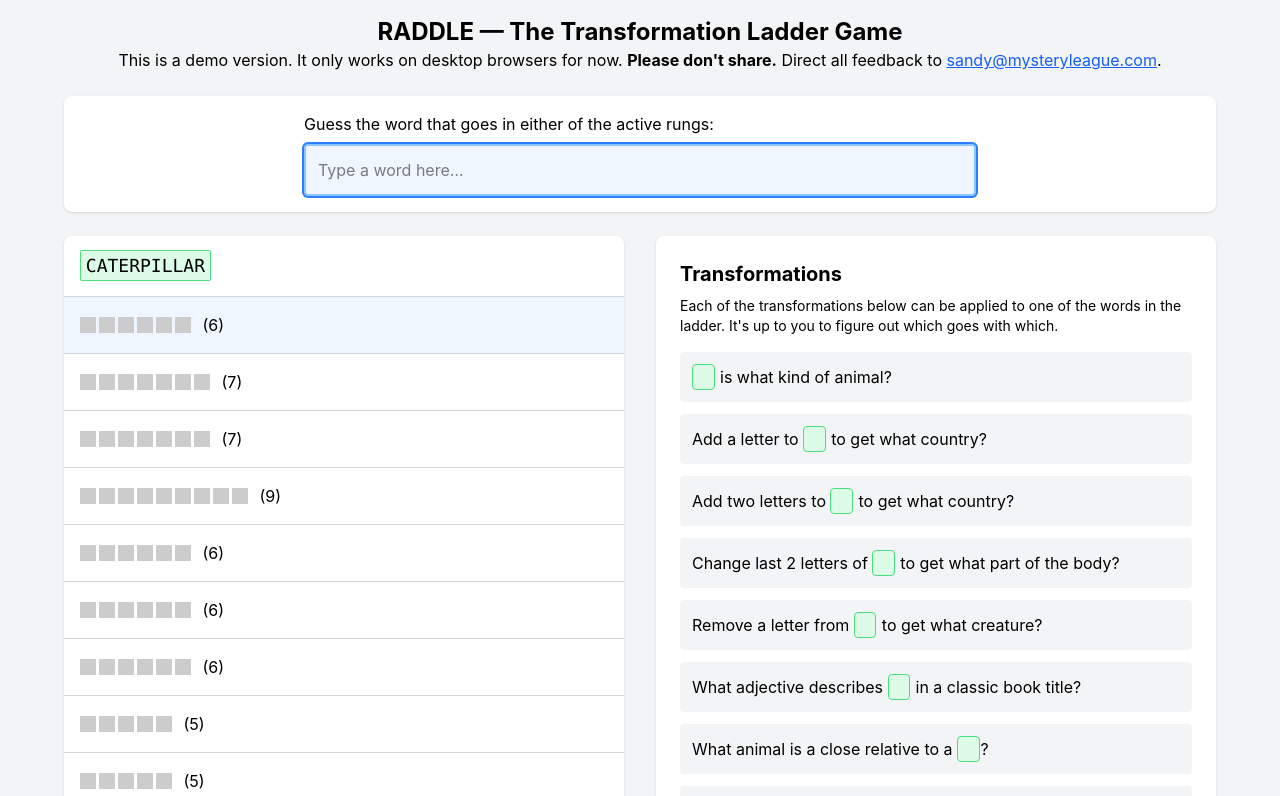
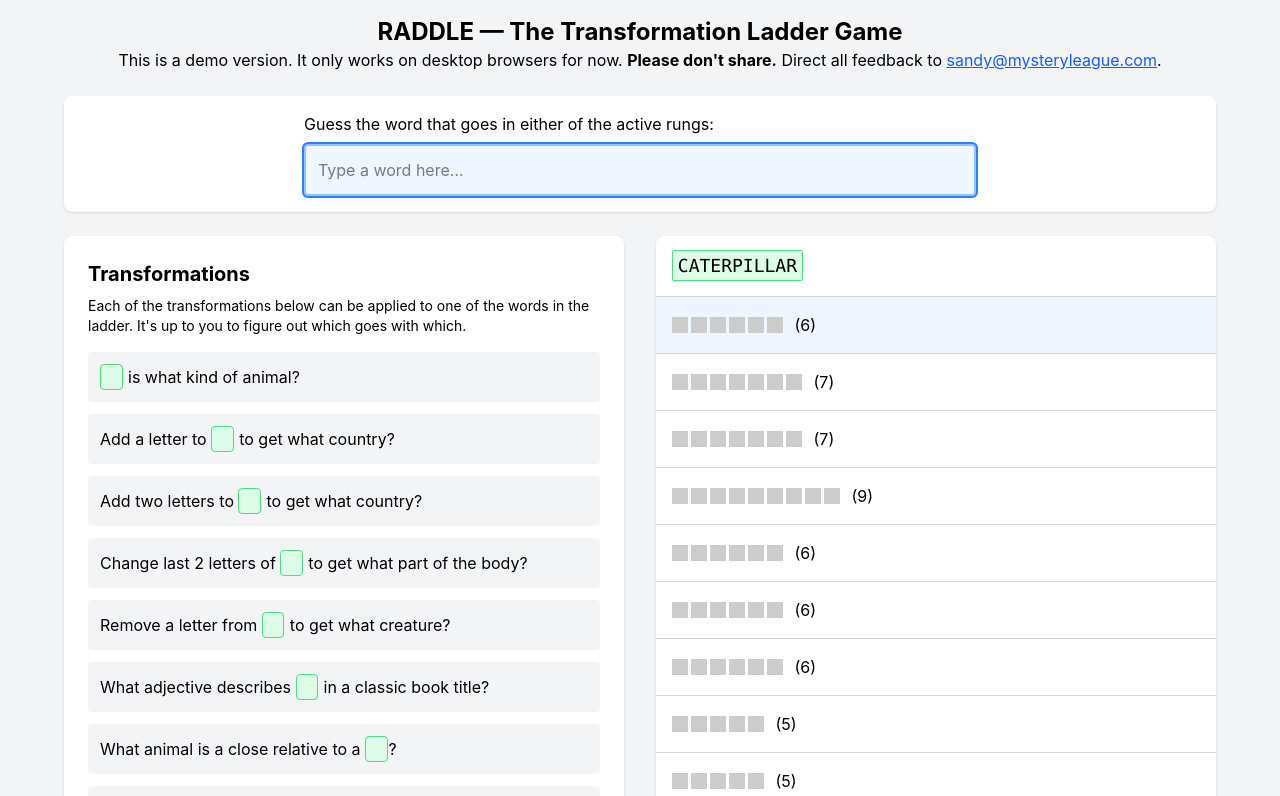
Before and after one commit to santheo/raddle, a SvelteKit app: page / in a window 1280 px wide. Shown: the top 796 px of the page. Built offline with nearby package versions, Linux system fonts and the light colour scheme.

Commit message:
Swap sides

```diff
--- a/src/routes/+page.svelte
+++ b/src/routes/+page.svelte
@@ -172,7 +172,22 @@ function handleInput(event) {
 
     <!-- Main grid -->
     <div class="grid grid-cols-1 md:grid-cols-2 gap-8">
-      <!-- Left side: Ladder -->
+
+      <!-- Clues -->
+      <div class="bg-white rounded-lg shadow p-6">
+        <h2 class="text-xl font-bold mb-2">Transformations</h2>
+        <p class="mb-4 text-sm">Each of the transformations below can be applied to one of the words in the ladder. It's up to you to figure out which goes with which.</p>
+        <div class="space-y-3">
+          {#each clues as clue}
+            <div class="p-3 rounded bg-gray-100 {clue.isUsed ? 'line-through text-gray-400' : ''}">
+              {@html clue.text.replace('^', '<span class="word-placeholder">&nbsp;</span>')}
+            </div>
+          {/each}
+        </div>
+
+      </div>
+
+      <!-- Ladder -->
       <div>
       <div class="bg-white rounded-lg shadow">
         <div class="divide-y divide-gray-300">
@@ -233,20 +248,6 @@ function handleInput(event) {
         </div>
         {/if}
       </div>
-
-      <!-- Right side: Clues -->
-      <div class="bg-white rounded-lg shadow p-6">
-        <h2 class="text-xl font-bold mb-2">Transformations</h2>
-        <p class="mb-4 text-sm">Each of the transformations below can be applied to one of the words in the ladder. It's up to you to figure out which goes with which.</p>
-        <div class="space-y-3">
-          {#each clues as clue}
-            <div class="p-3 rounded bg-gray-100 {clue.isUsed ? 'line-through text-gray-400' : ''}">
-              {@html clue.text.replace('^', '<span class="word-placeholder">&nbsp;</span>')}
-            </div>
-          {/each}
-        </div>
-
-      </div>
     </div>
   </div>
 </main>
```
